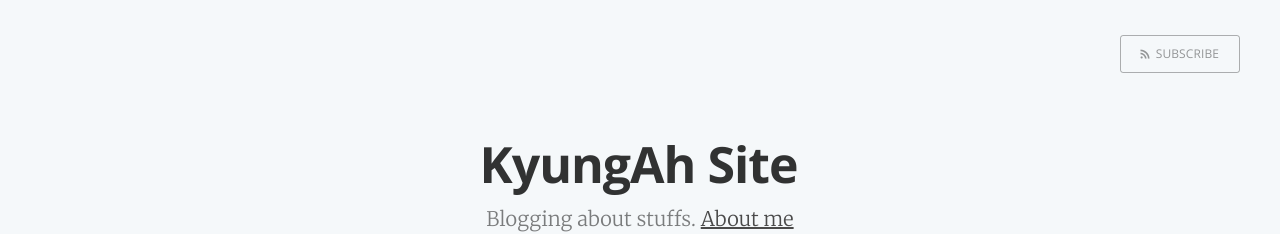
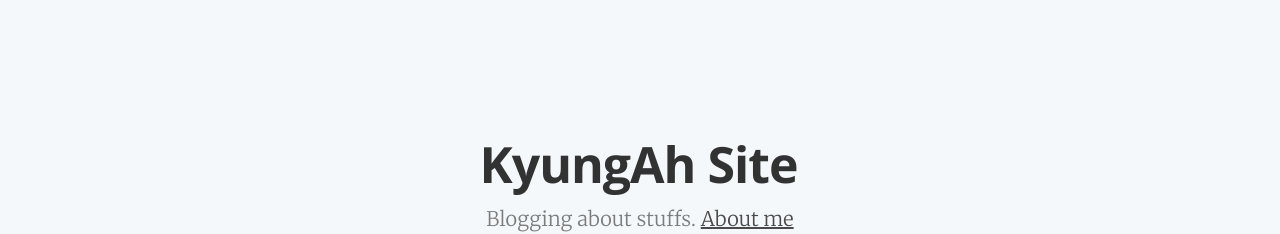
Before and after one commit to kajang93/kajang93.github.io, a Jekyll site: the page built from index.html, in a window 1280 px wide. Shown: the top 234 px of the page. Built offline with Jekyll 4.4.1, drawn with Linux system fonts in a browser that asks for light colours; the list of posts is cut into pages by our own code.

Commit message:
커밋17

```diff
--- a/index.html
+++ b/index.html
@@ -12,7 +12,7 @@ about: 'about.html'
                     <img src="{{ page.logo }}" alt="Blog Logo" />
                 </a>
             {% endif %}
-        <a class="subscribe-button icon-feed" href="{{'feed.xml' | relative_url }} ">Subscribe</a>
+        <!-- <a class="subscribe-button icon-feed" href="{{'feed.xml' | relative_url }} ">Subscribe</a> -->
     </nav>
     <div class="vertical">
         <div class="main-header-content inner">
```
